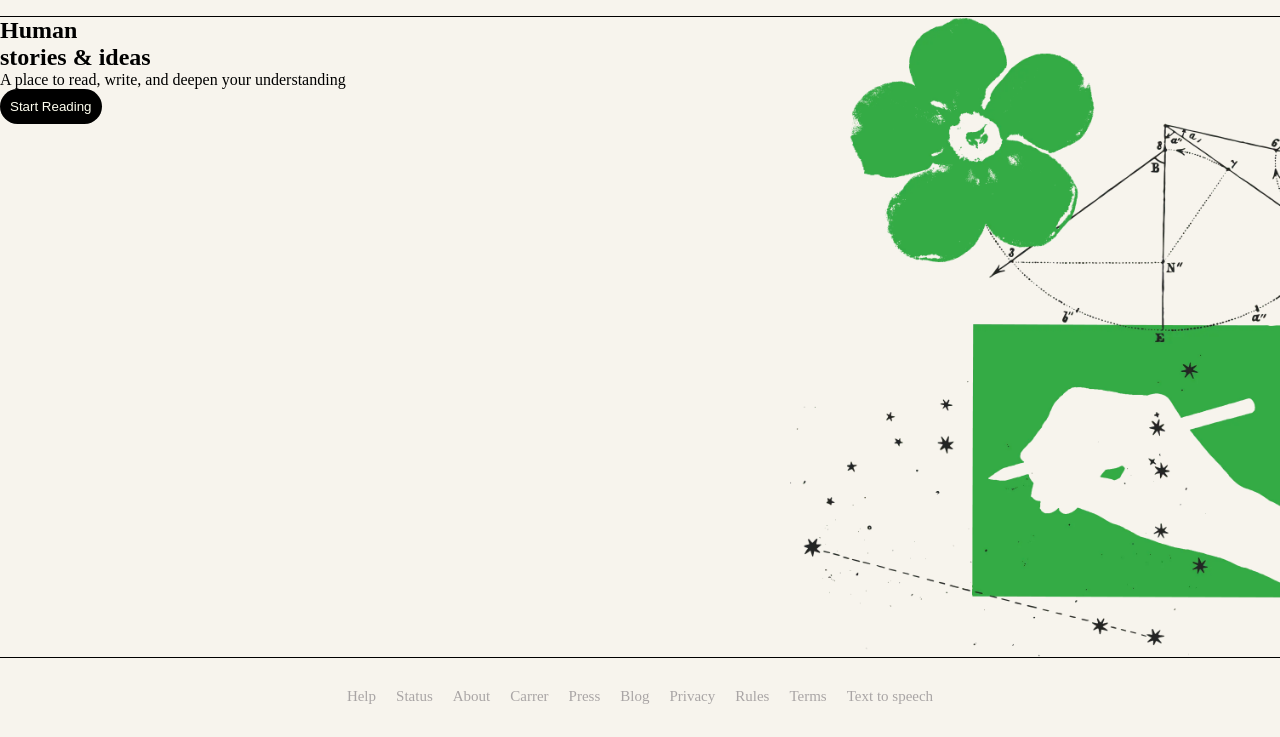
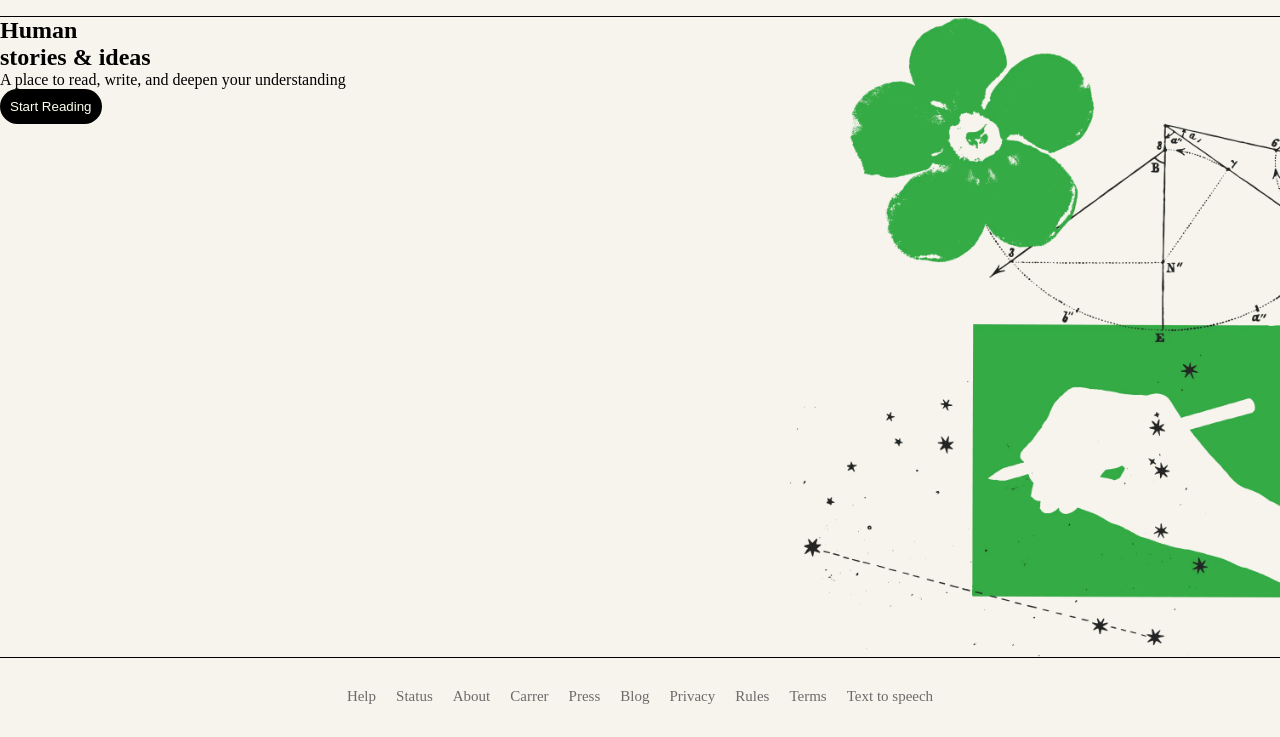
Before and after one commit to rahulshek/WEB_TECH, a plain HTML site: page CSS/Day-19-MediaQueries/medium.html in a window 1280 px wide. Shown: the part 63-800 px from the top of the page. Drawn offline with Linux system fonts and the light colour scheme.

Commit message:
mediaqueries

```diff
--- a/CSS/Day-19-MediaQueries/style.css
+++ b/CSS/Day-19-MediaQueries/style.css
@@ -84,7 +84,7 @@ footer ul{
     justify-content: center;
     align-items: center;
     gap: 20px;
-    color: #a9a5a5;
+    color: #6B6B6B;
     margin-top: 30px;
     font-size: 15px;
 }
```
